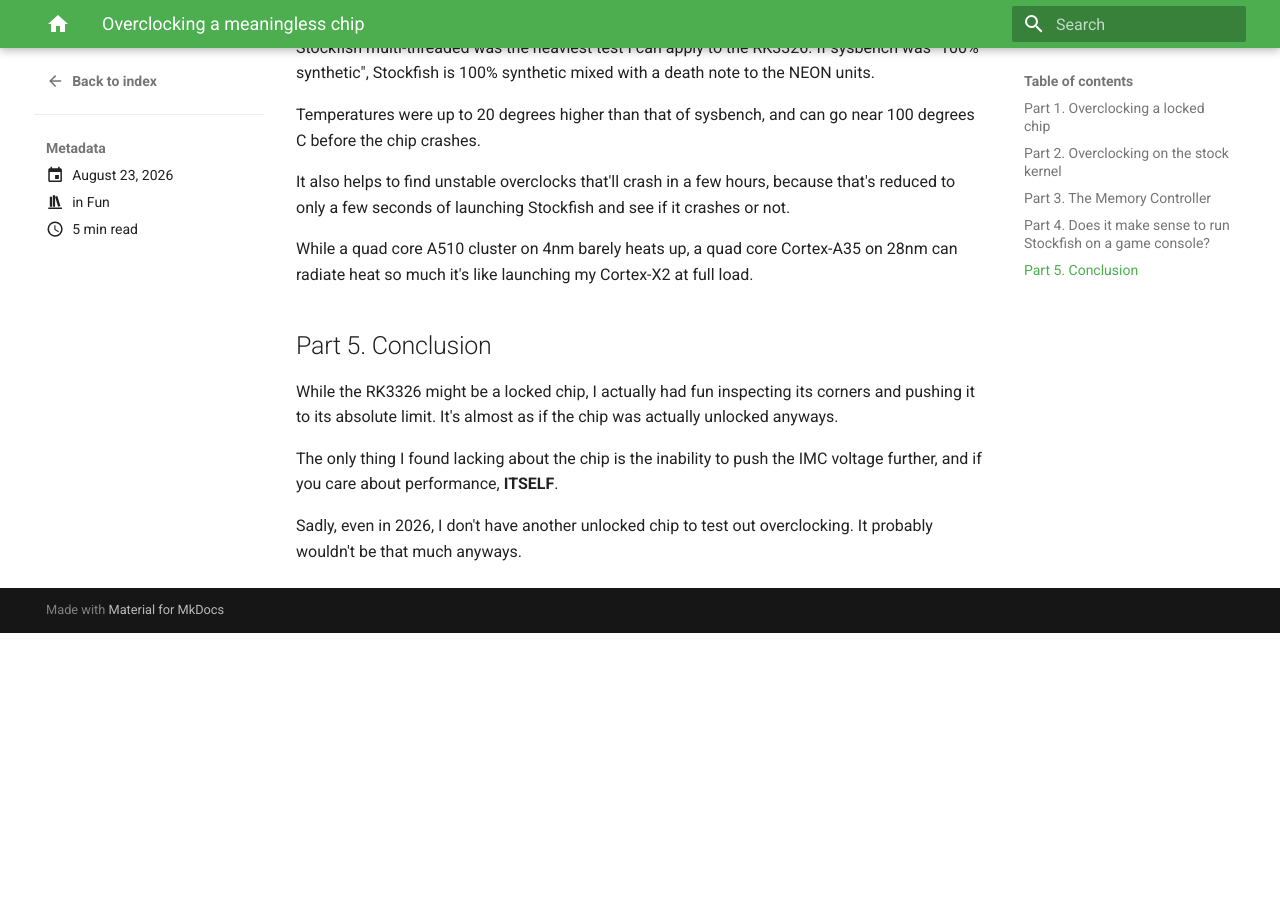
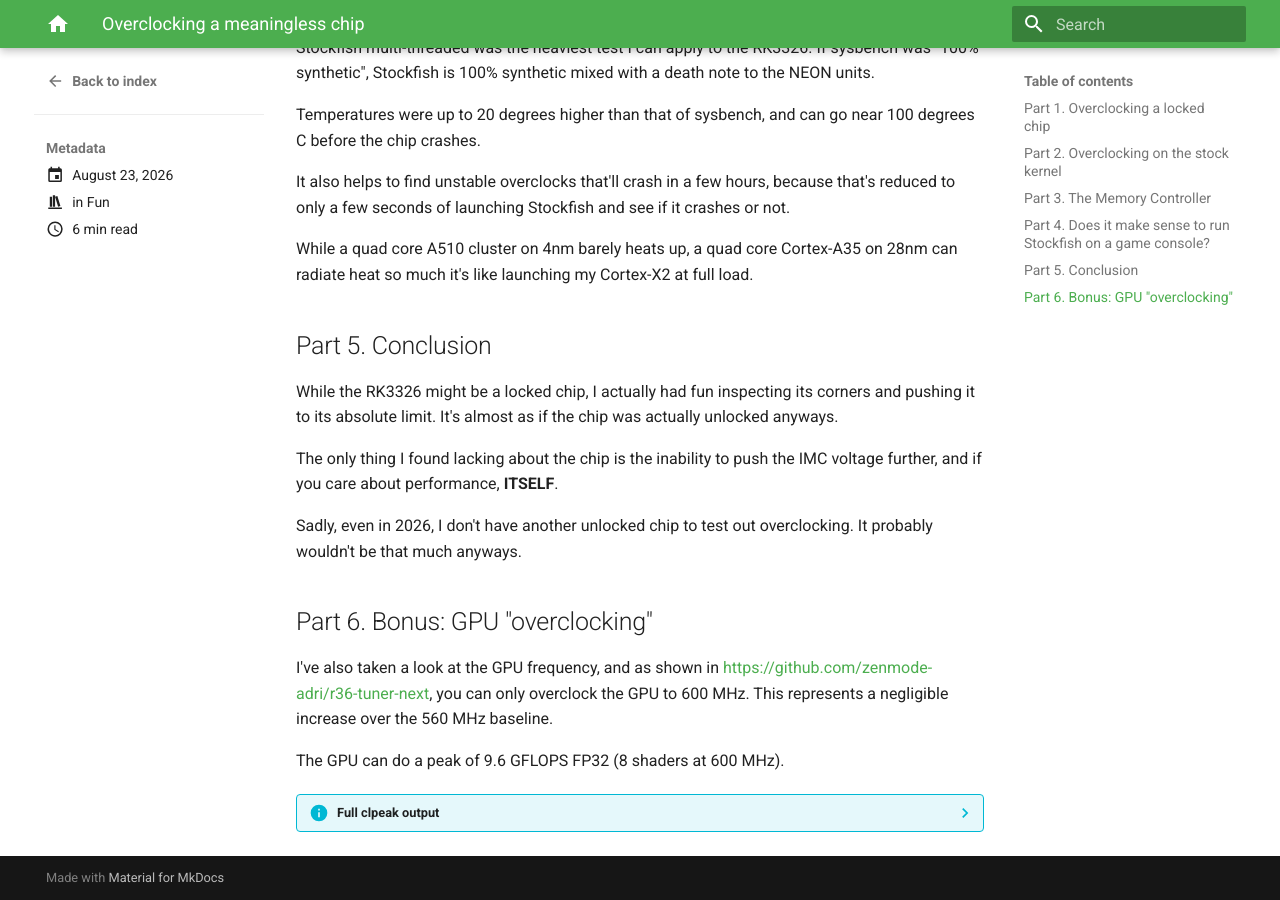
Before and after one commit to pt13762104/pt13762104.github.io, an MkDocs documentation site: the page built from docs/posts/overclocking_a_locked_chip.md, in a window 1280 px wide and 900 px high, scrolled down 2970 px. Built offline with MkDocs 1.6.1 and Material for MkDocs 9.7.7, drawn with Linux system fonts in a browser that asks for light colours; before the commit the page ends 3603 px from its top, so only the background shows below that.

Commit message:
Update overclocking_a_locked_chip.md

````diff
--- a/docs/posts/overclocking_a_locked_chip.md
+++ b/docs/posts/overclocking_a_locked_chip.md
@@ -150,3 +150,81 @@ While the RK3326 might be a locked chip, I actually had fun inspecting its corne
 The only thing I found lacking about the chip is the inability to push the IMC voltage further, and if you care about performance, **ITSELF**.
 
 Sadly, even in 2026, I don't have another unlocked chip to test out overclocking. It probably wouldn't be that much anyways.
+
+## Part 6. Bonus: GPU "overclocking"
+
+I've also taken a look at the GPU frequency, and as shown in https://github.com/zenmode-adri/r36-tuner-next, you can only overclock the GPU to 600 MHz. This represents a negligible increase over the 560 MHz baseline.
+
+The GPU can do a peak of 9.6 GFLOPS FP32 (8 shaders at 600 MHz).
+
+??? info "Full clpeak output"
+    ```
+        Platform: ARM Platform
+          Device: Mali-G31
+            Driver version  : 2.0 (Linux ARM64)
+            Compute units   : 1
+            Clock frequency : 600 MHz
+
+            Global memory bandwidth (GBPS)
+              float   : 3.67
+              float2  : 4.07
+              float4  : 3.82
+              float8  : 1.55
+              float16 : 0.84
+
+            Single-precision compute (GFLOPS)
+              float   : 9.55
+              float2  : 9.53
+              float4  : 9.53
+              float8  : 9.50
+              float16 : 8.90
+
+            Half-precision compute (GFLOPS)
+              half   : 9.56
+              half2  : 18.98
+              half4  : 18.92
+              half8  : 18.80
+              half16 : 18.59
+
+            No double precision support! Skipped
+
+            Integer compute (GIOPS)
+              int   : 8.96
+              int2  : 9.21
+              int4  : 9.33
+              int8  : 9.33
+              int16 : 6.32
+
+            Integer compute Fast 24bit (GIOPS)
+              int   : 8.96
+              int2  : 9.21
+              int4  : 9.33
+              int8  : 9.34
+              int16 : 6.32
+
+            Integer char (8bit) compute (GIOPS)
+              char   : 8.47
+              char2  : 16.74
+              char4  : 32.24
+              char8  : 33.14
+              char16 : 31.09
+
+            Integer short (16bit) compute (GIOPS)
+              short   : 8.47
+              short2  : 16.76
+              short4  : 17.53
+              short8  : 17.66
+              short16 : 11.71
+
+            Transfer bandwidth (GBPS)
+              enqueueWriteBuffer              : 1.19
+              enqueueReadBuffer               : 1.36
+              enqueueWriteBuffer non-blocking : 1.20
+              enqueueReadBuffer non-blocking  : 1.40
+              enqueueMapBuffer(for read)      : 7.28
+                memcpy from mapped ptr        : 1.59
+              enqueueUnmap(after write)       : 7.37
+                memcpy to mapped ptr          : 1.51
+
+            Kernel launch latency : 109.04 us
+    ```
````
